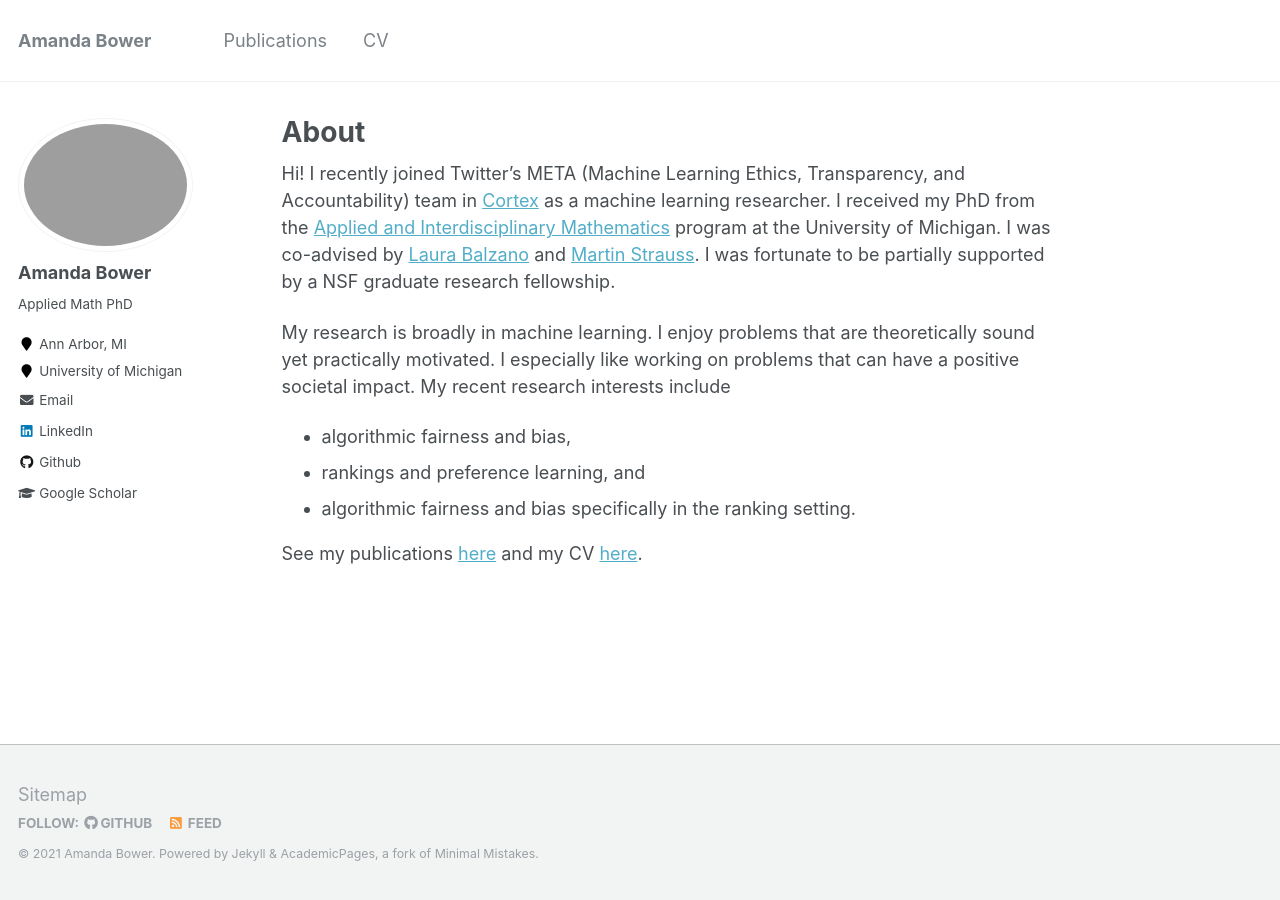
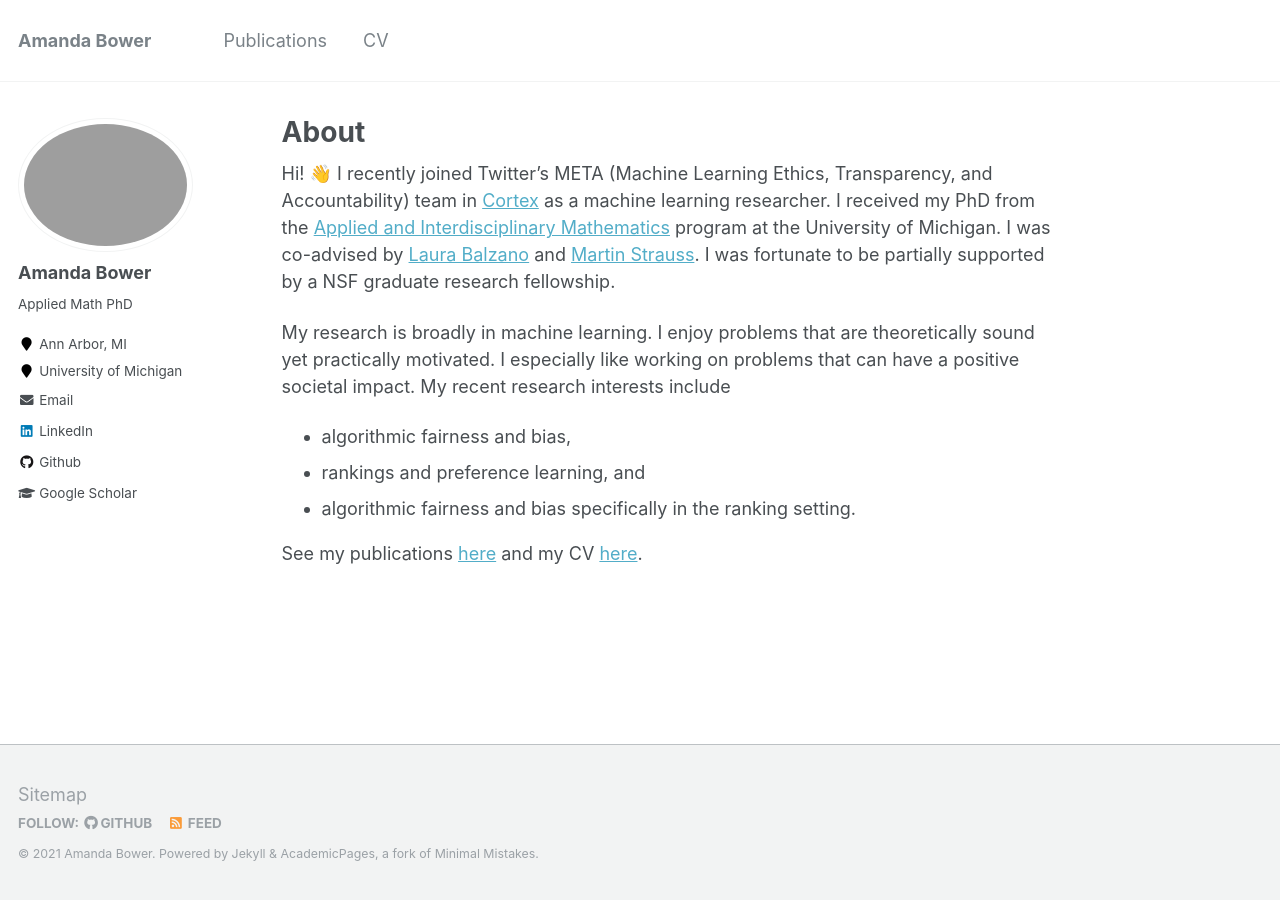
Before and after one commit to Amandarg/amandarg.github.io, a Jekyll site: the page built from _pages/about.md, in a window 1280 px wide. Built offline with Jekyll 4.4.1, drawn with Linux system fonts in a browser that asks for light colours.

```diff
--- a/_pages/about.md
+++ b/_pages/about.md
@@ -8,7 +8,7 @@ redirect_from:
   - /about.html
 ---
 
-Hi! I recently joined Twitter's META (Machine Learning Ethics, Transparency, and Accountability) team in [Cortex](https://cortex.twitter.com) as a machine learning researcher. I received my PhD from the [Applied and Interdisciplinary Mathematics](https://lsa.umich.edu/math/graduates/GraduateStudentHandbook/ph-d-programs/applied-and-interdisciplinary-mathematics--aim-.html) program at the University of Michigan. I was co-advised by [Laura Balzano](http://web.eecs.umich.edu/~girasole/) and [Martin Strauss](http://web.eecs.umich.edu/~martinjs/). I was fortunate to be partially supported by a NSF graduate research fellowship.
+Hi! 👋 I recently joined Twitter's META (Machine Learning Ethics, Transparency, and Accountability) team in [Cortex](https://cortex.twitter.com) as a machine learning researcher. I received my PhD from the [Applied and Interdisciplinary Mathematics](https://lsa.umich.edu/math/graduates/GraduateStudentHandbook/ph-d-programs/applied-and-interdisciplinary-mathematics--aim-.html) program at the University of Michigan. I was co-advised by [Laura Balzano](http://web.eecs.umich.edu/~girasole/) and [Martin Strauss](http://web.eecs.umich.edu/~martinjs/). I was fortunate to be partially supported by a NSF graduate research fellowship.
 
 My research is broadly in machine learning. I enjoy problems that are theoretically sound yet practically motivated. I especially like working on problems that can have a positive societal impact. My recent research interests include
 
```
